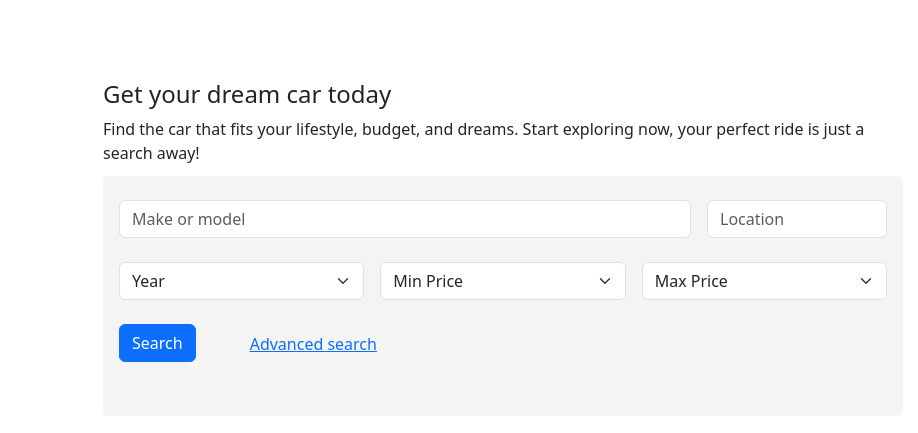
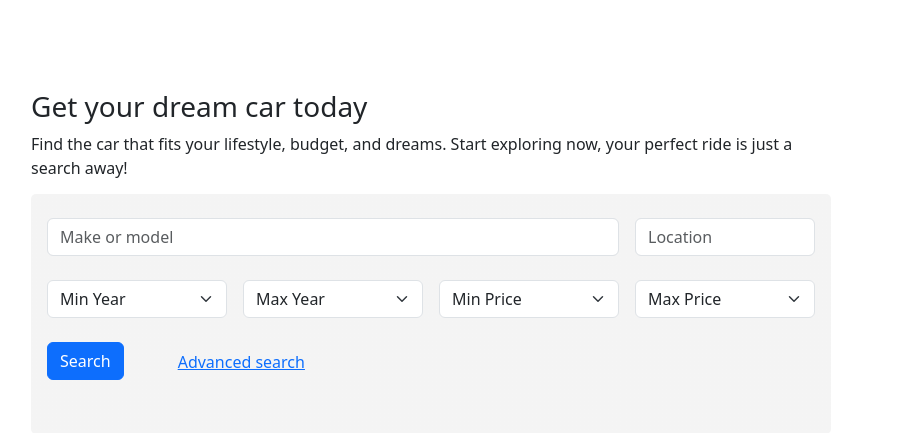
Before and after one commit to terrytawe/Carsalesapp, a Django app: page / in a window 1280 px wide. Shown: the part 73-506 px from the top of the page, without its empty margins (139-1057 px from the left). Run offline with Django 5.2, Linux system fonts and the light colour scheme; some libraries are stand-ins or nearby versions; some web fonts are replaced.

Commit message:
Adjustments to search page

```diff
--- a/carsalesapp/authnapp/urls.py
+++ b/carsalesapp/authnapp/urls.py
@@ -1,6 +1,8 @@
-from .views import PasswordNewView
+from .views import PasswordNewView, LoginView, RegisterView
 from django.urls import path
 
 urlpatterns = [
+    path('login', LoginView.as_view(), name='login'),
+    path('register', RegisterView.as_view(), name='register'),
     path('password-reset', PasswordNewView.as_view(), name="password-reset"),
 ]
--- a/carsalesapp/carsalesapp/static/css/styles.css
+++ b/carsalesapp/carsalesapp/static/css/styles.css
@@ -85,8 +85,8 @@
   height: 30vh;
   background: linear-gradient(to top, rgba(225, 225, 225, 0.366) 50%, rgba(225, 225, 225, 0.366) 50%);
   position: relative;
+  left: 20vh;
   top: 10vh;
-  left: 20vh;
   border-radius: 5px;
 }
 
@@ -94,6 +94,18 @@
   width: 100vh;
   height: 10vh;
   position: relative;
+  left: 20vh;
   top: 10vh;
-  left: 20vh;
 }
+
+main {
+  flex-direction: column;
+}
+
+.top-section {
+  flex: 1;
+  display: flex;
+  flex-direction: column;
+  justify-content: center;
+  padding: 10px;
+}
--- a/carsalesapp/searchapp/views.py
+++ b/carsalesapp/searchapp/views.py
@@ -7,5 +7,5 @@ from django.views import View
 #--------------------------------------------------------------------------------------------------
 class HomeView(View):
     def get(self, request):
-        return render(request, 'searchapp/index.html')
+        return render(request, 'searchapp/index.html', {})
 # Create your views here.
--- a/carsalesapp/templates/authnapp/register.html
+++ b/carsalesapp/templates/authnapp/register.html
@@ -0,0 +1,3 @@
+{% extends "base.html" %}{% block title %}Register Account{% endblock title %} {% block content %}
+<div class="container"></div>
+{% endblock content %}
--- a/carsalesapp/templates/searchapp/index.html
+++ b/carsalesapp/templates/searchapp/index.html
@@ -10,6 +10,7 @@
   <body>
     <header class="p-3 text-bg-dark">
       <div class="container">
+        <!-- Navigation container-->
         <div class="d-flex flex-wrap align-items-center justify-content-center justify-content-lg-start">
           <a href="/" class="d-flex align-items-center mb-2 mb-lg-0 text-white text-decoration-none">
             <svg class="bi me-2" width="40" height="32" role="img" aria-label="Bootstrap"><use xlink:href="#bootstrap" /></svg>
@@ -29,18 +30,20 @@
           </ul>
 
           <div class="text-end">
-            <a href="#" class="nav-link px-2 text-white">Login/Register</a>
+            <a href="{% url "login" %}" class="nav-link px-2 text-white">Login/Register</a>
           </div>
         </div>
       </div>
     </header>
+    <!-- Main content-->
     <main>
-      <div class="container">
-        <div class="float-start search-container content">
-          <h4>Get your dream car today</h4>
+      <!-- Top Section: Search Content + Form -->
+      <div class="top-section">
+        <div class="search-container content mb-4">
+          <h3>Get your dream car today</h3>
           <p>Find the car that fits your lifestyle, budget, and dreams. Start exploring now, your perfect ride is just a search away!</p>
         </div>
-        <div class="float-start search-form mt-3">
+        <div class="search-form">
           <!-- Top Row -->
           <div class="row g-3 m-2">
             <div class="col-sm-9">
@@ -52,35 +55,43 @@
           </div>
           <!-- Middle Row-->
           <div class="row g-3 m-2">
-            <div class="col-sm-4">
-              <select name="selectYearId" class="form-select" aria-label="Default select example">
-                <option selected>Year</option>
-                <option value="1">One</option>
-                <option value="2">Two</option>
-                <option value="3">Three</option>
+            <div class="col-sm-3">
+              <select name="selectYearId" class="form-select">
+                <option selected>Min Year</option>
+                <option value="1">2021</option>
+                <option value="2">2022</option>
+                <option value="3">2023</option>
               </select>
             </div>
-            <div class="col-sm-4">
-              <select name="selectMinPriceId" class="form-select" aria-label="Minimum Price">
-                <option selected>Min Price</option>
-                <option value="1">One</option>
-                <option value="2">Two</option>
-                <option value="3">Three</option>
+            <div class="col-sm-3">
+              <select name="selectMaxPriceId" class="form-select">
+                <option selected>Max Year</option>
+                <option value="1">2024</option>
+                <option value="2">2025</option>
+                <option value="3">2026</option>
               </select>
             </div>
-            <div class="col-sm-4">
-              <select name="selectMaxPriceId" class="form-select" aria-label="Maximum Price">
+            <div class="col-sm-3">
+              <select name="selectMinPriceId" class="form-select">
+                <option selected>Min Price</option>
+                <option value="1">$10,000</option>
+                <option value="2">$15,000</option>
+                <option value="3">$20,000</option>
+              </select>
+            </div>
+            <div class="col-sm-3">
+              <select name="selectMaxPriceId" class="form-select">
                 <option selected>Max Price</option>
-                <option value="1">One</option>
-                <option value="2">Two</option>
-                <option value="3">Three</option>
+                <option value="1">$30,000</option>
+                <option value="2">$40,000</option>
+                <option value="3">$50,000</option>
               </select>
             </div>
           </div>
           <!-- Bottom Row-->
           <div class="row g-3 m-2">
             <div class="col-sm-2">
-              <button class="btn btn-primary d-inline-flex align-items-center" type="button">Search</button>
+              <button class="btn btn-primary" type="button">Search</button>
             </div>
             <div class="col-sm-3 mt-4">
               <a href="#" class="nav">Advanced search</a>
```
Also changed, not shown: carsalesapp/authnapp/views.py (+17 -0 lines), carsalesapp/templates/authnapp/login.html (+37 -0 lines), carsalesapp/templates/base.html (+39 -0 lines), carsalesapp/templates/partials/_messages.html (+9 -0 lines), carsalesapp/carsalesapp/static/images/car-suv.png (added), carsalesapp/searchapp/forms.py (added).
